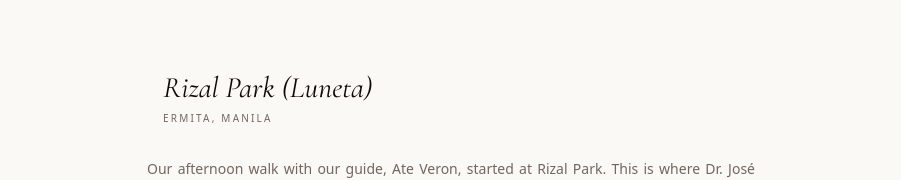
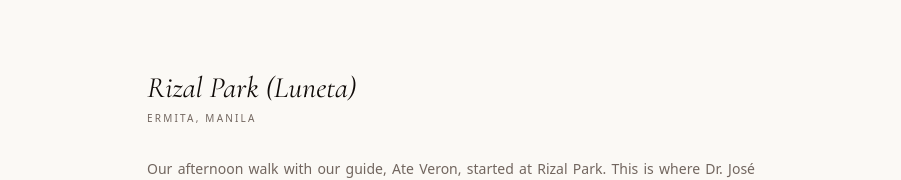
Before and after one commit to FrancineMarchelle5/franscenes, a React (Vite) app: page /day/day-0 in a window 1280 px wide. Shown: the part 474-654 px from the top of the page, without its empty margins (189-1090 px from the left). Built offline with nearby package versions, Linux system fonts and the light colour scheme.

Commit message:
Refactor activity header structure in DayPage

```diff
--- a/src/pages/DayPage.jsx
+++ b/src/pages/DayPage.jsx
@@ -56,9 +56,7 @@ export default function DayPage() {
           {day.activities.map((activity, i) => (
             <article key={activity.id} id={activity.id}>
               {/* activity header */}
-              <div className="flex items-start gap-4 mb-8">
-                <span className="text-2xl leading-none mt-0.5">{activity.emoji}</span>
-                <div>
+              <div className="mb-8">
                 <h2
                   className="font-serif italic text-foreground leading-tight mb-1"
                   style={{ fontSize: 'clamp(1.4rem, 3vw, 1.85rem)' }}
@@ -68,7 +66,6 @@ export default function DayPage() {
                 <p className="text-[10px] uppercase tracking-[0.22em] text-muted-foreground">
                   {activity.location}
                 </p>
-                </div>
               </div>
 
               {/* description */}
```
Lines whose indentation alone changed are shown as unchanged.
